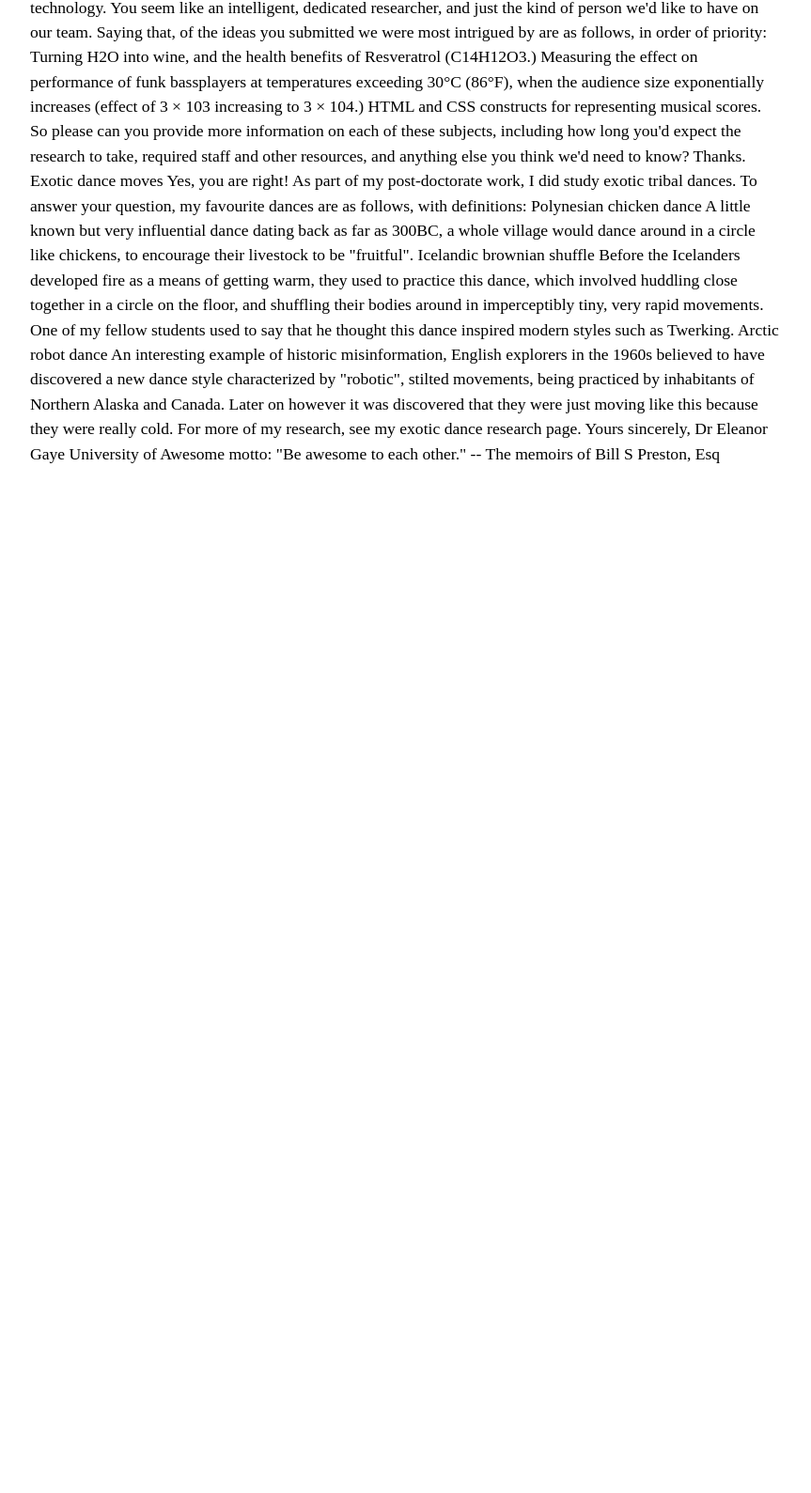
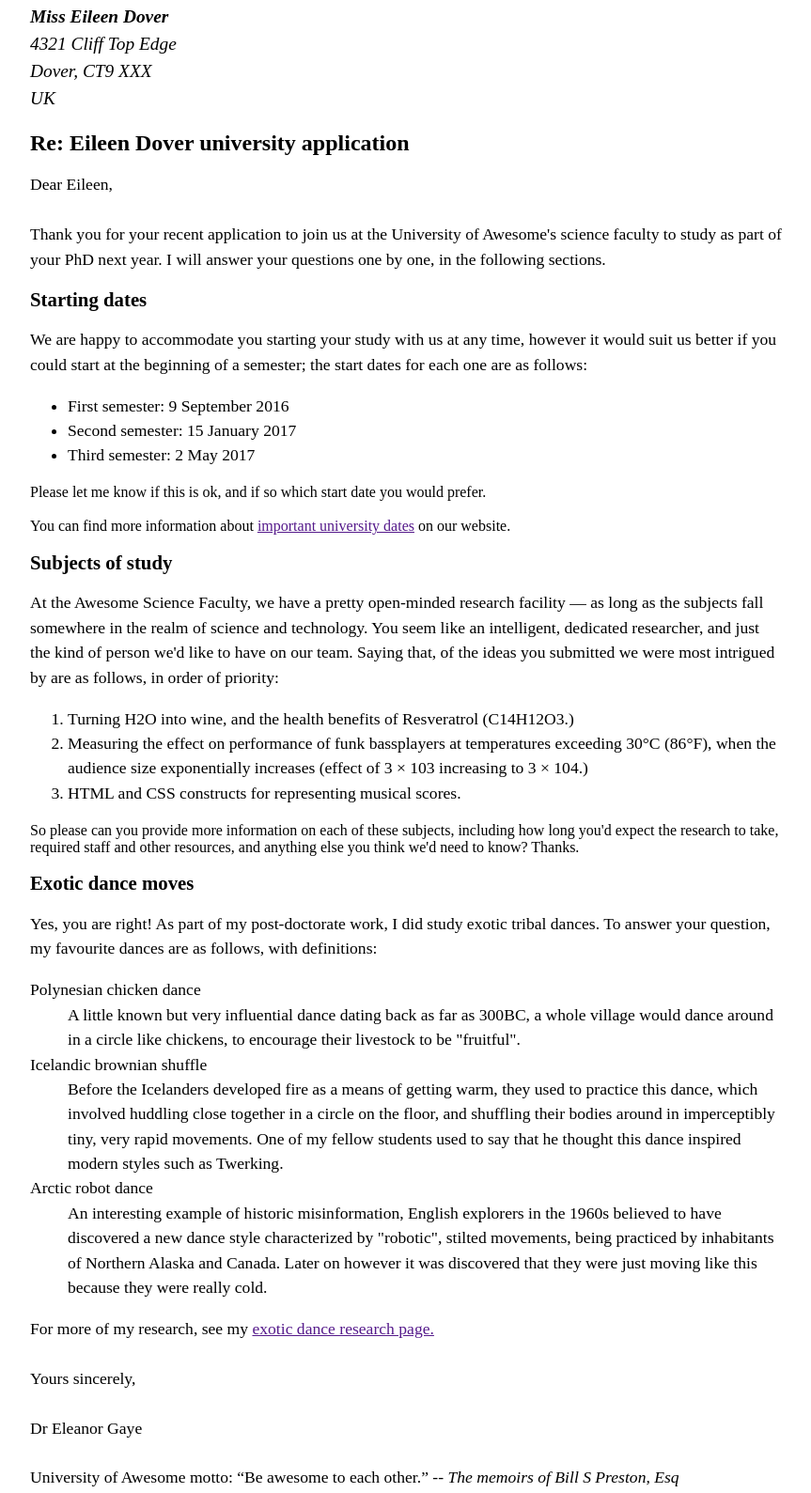
Before and after one commit to Kylacamilleo22/m3-lab, a plain HTML site: page index.html in a window 1280 px wide. Shown: the part 287-1876 px from the top of the page at 94% size, without its empty margins (208-1071 px from the left). Before the commit the page ends 801 px from the top, so only its background shows below. Drawn offline with Linux system fonts and the light colour scheme; a script that the page names is missing.

Commit message:
Letter done

```diff
--- a/index.html
+++ b/index.html
@@ -10,70 +10,117 @@
 </head>
 
 <body>
+  <address class="sender-column">
+    <p>
+      <b>Dr. Eleanor Gaye</b><br>
+      Awesome Science faculty <br>
+      University of Awesome <br>
+      Bobtown, CA 99999, <br>
+      USA<br>
+      <b>Tel:</b> 123-456-7890 <br>
+      <b>Email:</b> no_reply@example.com <br>
+    </p>
+    <p>20 January 2016</p>
+  </address>
+
+  <address>
+    <p>
+      <b>Miss Eileen Dover</b><br>
+      4321 Cliff Top Edge <br>
+      Dover, CT9 XXX <br>
+      UK <br>
+    </p>
+  </address>
+
+  <h1>Re: Eileen Dover university application</h1>
+
   <p>
-    Dr. Eleanor Gaye
-Awesome Science faculty
-University of Awesome
-Bobtown, CA 99999,
-USA
-Tel: 123-456-7890
-Email: no_reply@example.com
+    Dear Eileen,
+    <br><br>
+    Thank you for your recent application to join us at the University of Awesome's science faculty to study
+    as part of your PhD next year. I will answer your questions one by one, in the following sections.
+  </p>
 
-20 January 2016
+  <h2>Starting dates</h2>
 
-Miss Eileen Dover
-4321 Cliff Top Edge
-Dover, CT9 XXX
-UK
+  <p>
+    We are happy to accommodate you starting your study with us at any time, however it would suit us better
+    if you could start at the beginning of a semester; the start dates for each one are as follows:
+    <ul>
+      <li>
+        First semester: 9 September 2016
+      </li>
+      <li>
+        Second semester: 15 January 2017
+      </li>
+      <li>
+        Third semester: 2 May 2017
+      </li>
+    </ul>
+    Please let me know if this is ok, and if so which start date you would prefer.
+    <br><br>
+    You can find more information about <a href="">important university dates</a> on our website.
+  </p>
 
+  <h2>Subjects of study</h2>
 
-Re: Eileen Dover university application
+  <p>
+    At the Awesome Science Faculty, we have a pretty open-minded research facility — as long as the subjects
+    fall somewhere in the realm of science and technology. You seem like an intelligent, dedicated researcher,
+    and just the kind of person we'd like to have on our team. Saying that, of the ideas you submitted we were
+    most intrigued by are as follows, in order of priority:
+    <br>
+    <ol>
+      <li>
+        Turning H2O into wine, and the health benefits of Resveratrol (C14H12O3.)
+      </li>
+      <li>
+        Measuring the effect on performance of funk bassplayers at temperatures exceeding 30°C (86°F), when the
+        audience size exponentially increases (effect of 3 × 103 increasing to 3 × 104.)
+      </li>
+      <li>
+        HTML and CSS constructs for representing musical scores.
+      </li>
+    </ol>
+    So please can you provide more information on each of these subjects, including how long you'd expect the research
+    to take, required staff and other resources, and anything else you think we'd need to know? Thanks.
 
-Dear Eileen,
+  </p>
 
-Thank you for your recent application to join us at the University of Awesome's science faculty to study as part of your PhD next year. I will answer your questions one by one, in the following sections.
+  <h2>Exotic dance moves</h2>
+  <p>
+    Yes, you are right! As part of my post-doctorate work, I did study exotic tribal dances. To answer your question,
+    my favourite dances are as follows, with definitions:
+    <dl>
+      <dt>Polynesian chicken dance</dt>
+      <dd>
+        A little known but very influential dance dating back as far as 300BC, a whole village would dance around in
+        a circle like chickens, to encourage their livestock to be "fruitful".
+      </dd>
+      <dt>Icelandic brownian shuffle</dt>
+      <dd>
+        Before the Icelanders developed fire as a means of getting warm, they used to practice this dance, which involved
+        huddling close together in a circle on the floor, and shuffling their bodies around in imperceptibly tiny, very rapid
+        movements. One of my fellow students used to say that he thought this dance inspired modern styles such as Twerking.
+      </dd>
+      <dt>Arctic robot dance</dt>
+      <dd>
+        An interesting example of historic misinformation, English explorers in the 1960s believed to have discovered a new dance
+        style characterized by "robotic", stilted movements, being practiced by inhabitants of Northern Alaska and Canada.
+        Later on however it was discovered that they were just moving like this because they were really cold.
+      </dd>
+    </dl>
+  </p>
 
-Starting dates
+  <p>
+    For more of my research, see my <a href=""> exotic dance research page.</a>
+    <br><br>
+    Yours sincerely,
+    <br><br>
+    Dr Eleanor Gaye
+    <br><br>
+    University of Awesome motto: <q>Be awesome to each other.</q> -- <em>The memoirs of Bill S Preston, Esq</em>
 
-We are happy to accommodate you starting your study with us at any time, however it would suit us better if you could start at the beginning of a semester; the start dates for each one are as follows:
-
-First semester: 9 September 2016
-Second semester: 15 January 2017
-Third semester: 2 May 2017
-
-Please let me know if this is ok, and if so which start date you would prefer.
-
-You can find more information about important university dates on our website.
-
-
-Subjects of study
-
-At the Awesome Science Faculty, we have a pretty open-minded research facility — as long as the subjects fall somewhere in the realm of science and technology. You seem like an intelligent, dedicated researcher, and just the kind of person we'd like to have on our team. Saying that, of the ideas you submitted we were most intrigued by are as follows, in order of priority:
-
-Turning H2O into wine, and the health benefits of Resveratrol (C14H12O3.)
-Measuring the effect on performance of funk bassplayers at temperatures exceeding 30°C (86°F), when the audience size exponentially increases (effect of 3 × 103 increasing to 3 × 104.)
-HTML and CSS constructs for representing musical scores.
-
-So please can you provide more information on each of these subjects, including how long you'd expect the research to take, required staff and other resources, and anything else you think we'd need to know? Thanks.
-
-
-Exotic dance moves
-
-Yes, you are right! As part of my post-doctorate work, I did study exotic tribal dances. To answer your question, my favourite dances are as follows, with definitions:
-
-Polynesian chicken dance
-A little known but very influential dance dating back as far as 300BC, a whole village would dance around in a circle like chickens, to encourage their livestock to be "fruitful".
-Icelandic brownian shuffle
-Before the Icelanders developed fire as a means of getting warm, they used to practice this dance, which involved huddling close together in a circle on the floor, and shuffling their bodies around in imperceptibly tiny, very rapid movements. One of my fellow students used to say that he thought this dance inspired modern styles such as Twerking.
-Arctic robot dance
-An interesting example of historic misinformation, English explorers in the 1960s believed to have discovered a new dance style characterized by "robotic", stilted movements, being practiced by inhabitants of Northern Alaska and Canada. Later on however it was discovered that they were just moving like this because they were really cold.
-
-For more of my research, see my exotic dance research page.
-
-Yours sincerely,
-Dr Eleanor Gaye
-
-University of Awesome motto: "Be awesome to each other." -- The memoirs of Bill S Preston, Esq
   </p>
   <script type="module" src="js/main.js"></script>
 </body>
```
